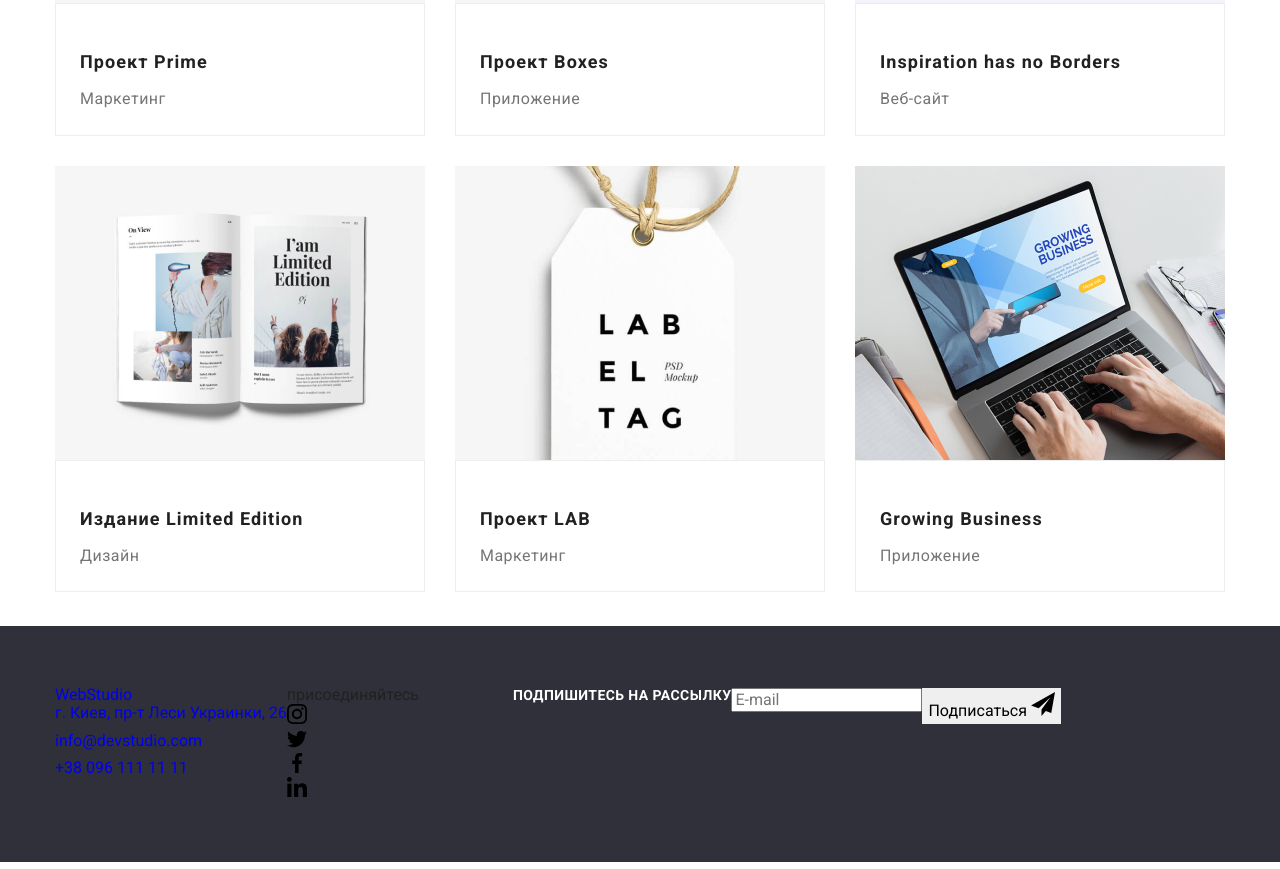
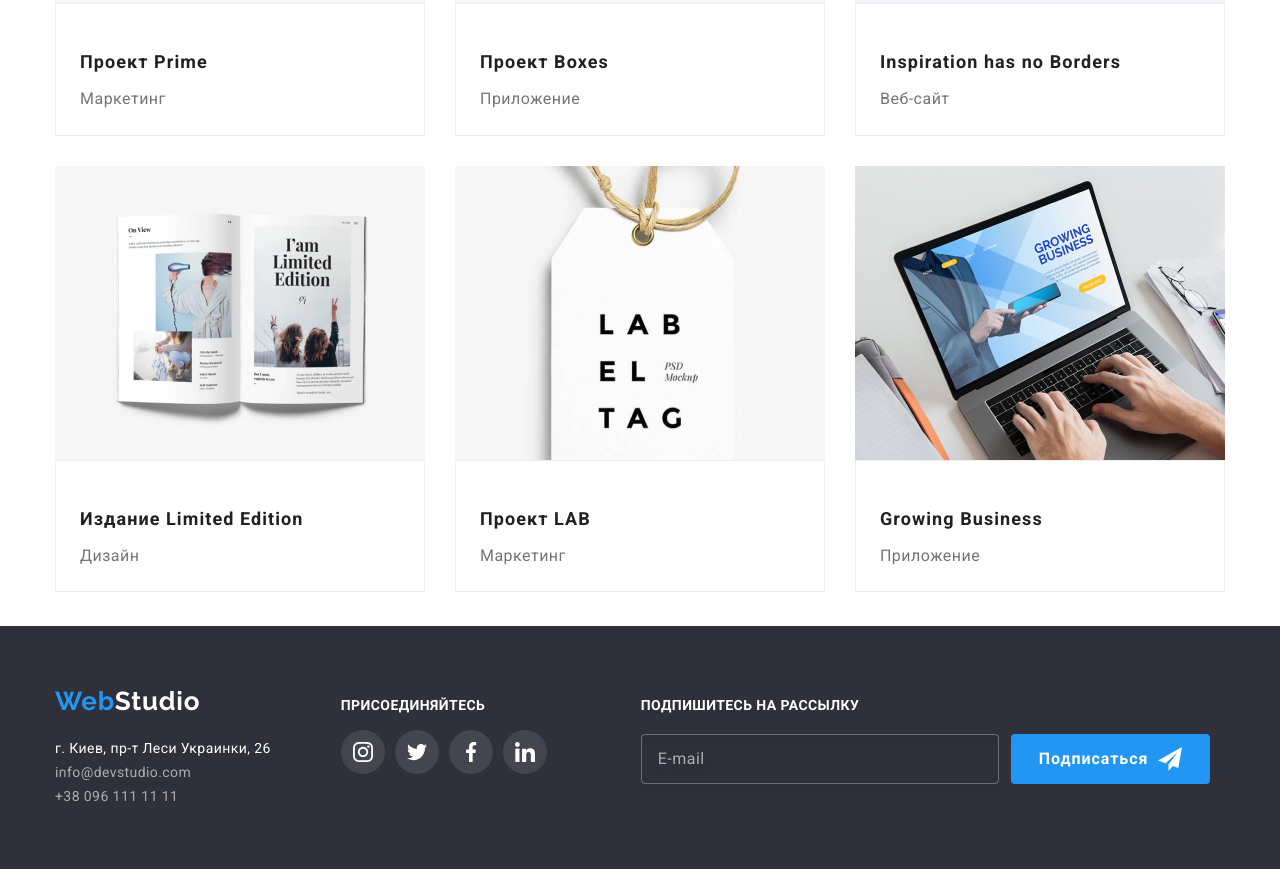
Before and after one commit to AlekseiKulikov-front/goit-markup-hw-07, a plain HTML site: page portofolio.html in a window 1280 px wide. Shown: the part 994-1863 px from the top of the page. Drawn offline with nearby package versions, Linux system fonts and the light colour scheme.

Commit message:
Правки

```diff
--- a/portofolio.html
+++ b/portofolio.html
@@ -220,64 +220,65 @@
     <!--FOOTER-->
     <footer class="footer">
       <div class="conteiner">
-        <div class="logo-adress">
-          <a class="link logo-link-footer" href="/index.html">Web<span class="footer-span">Studio</span></a>
+        <div class="logo-footer">
+          <a class="link logo-footer__link" href="/index.html">Web<span class="logo-footer__span">Studio</span> </a>
           <address class="address">
-            <ul class="list footer-list">
-              <li class="footer-item">
-                <a class="link address-link" href="https://goo.gl/maps/austRMBX4qjxkUq26">г. Киев, пр-т Леси Украинки, 26 </a>
+            <ul class="list address__list">
+              <li class="address__item">
+                <a class="link address__map-link" href="https://goo.gl/maps/austRMBX4qjxkUq26">г. Киев, пр-т Леси Украинки, 26 </a>
               </li>
-              <li class="footer-item">
-                <a class="link footter-contact-link" href="mailto:info@devstudio.com">info@devstudio.com </a>
+              <li class="address__item">
+                <a class="link adress__link" href="mailto:info@devstudio.com">info@devstudio.com </a>
               </li>
-              <li class="footer-item">
-                <a class="link footter-contact-link" href="tel:+380961111111">+38 096 111 11 11</a>
+              <li class="address__item">
+                <a class="link adress__link" href="tel:+380961111111">+38 096 111 11 11</a>
               </li>
             </ul>
           </address>
         </div>
 
-        <div class="footer-conteiner">
-          <p class="footer-paragraf">присоединяйтесь</p>
-          <ul class="social-list-footer list">
-            <li class="social-list-item-footer">
-              <a href="" class="social-list-link-footer link">
-                <svg width="20px" height="20px" class="social-footer-list-icon">
+        <div class="footer-social">
+          <p class="footer-social__paragraf">присоединяйтесь</p>
+          <ul class="footer-social-list list">
+            <li class="footer-social-list__item">
+              <a href="" class="footer-social-list__link link">
+                <svg width="20px" height="20px" class="footer-social-list__icon">
                   <use href="./images/sprite.svg#icon-instagram-2"></use>
                 </svg>
               </a>
             </li>
-            <li class="social-list-item-footer">
-              <a href="" class="social-list-link-footer link">
-                <svg width="20px" height="20px" class="social-footer-list-icon">
+            <li class="footer-social-list__item">
+              <a href="" class="footer-social-list__link link">
+                <svg width="20px" height="20px" class="footer-social-list__icon">
                   <use href="./images/sprite.svg#icon-twitter-1"></use>
                 </svg>
               </a>
             </li>
-            <li class="social-list-item-footer">
-              <a href="" class="social-list-link-footer link">
-                <svg width="20px" height="20px" class="social-footer-list-icon">
+            <li class="footer-social-list__item">
+              <a href="" class="footer-social-list__link link">
+                <svg width="20px" height="20px" class="footer-social-list__icon">
                   <use href="./images/sprite.svg#icon-facebook-1"></use>
                 </svg>
               </a>
             </li>
-            <li class="social-list-item-footer">
-              <a href="" class="social-list-link-footer link">
-                <svg width="20px" height="20px" class="social-footer-list-icon">
+            <li class="footer-social-list__item">
+              <a href="" class="footer-social-list__link link">
+                <svg width="20px" height="20px" class="footer-social-list__icon">
                   <use href="./images/sprite.svg#icon-linkedin-1"></use>
                 </svg>
               </a>
             </li>
           </ul>
         </div>
+
         <form class="footer-form">
           <b class="footer-b">Подпишитесь на рассылку</b>
           <label class="footer-form-field">
-            <input name="user-email" class="footer-form-input" type="email" placeholder="E-mail" />
+            <input name="user-email" class="footer-form-field__input" type="email" placeholder="E-mail" />
           </label>
-          <button class="footer-form-btn button" type="submit">
+          <button class="footer-form__btn button" type="submit">
             Подписаться
-            <svg width="24px" height="24px" class="footer-btn-icon">
+            <svg width="24px" height="24px" class="footer-form__btn-icon">
               <use href="./images/sprite.svg#icon-icon-send"></use>
             </svg>
           </button>
```
